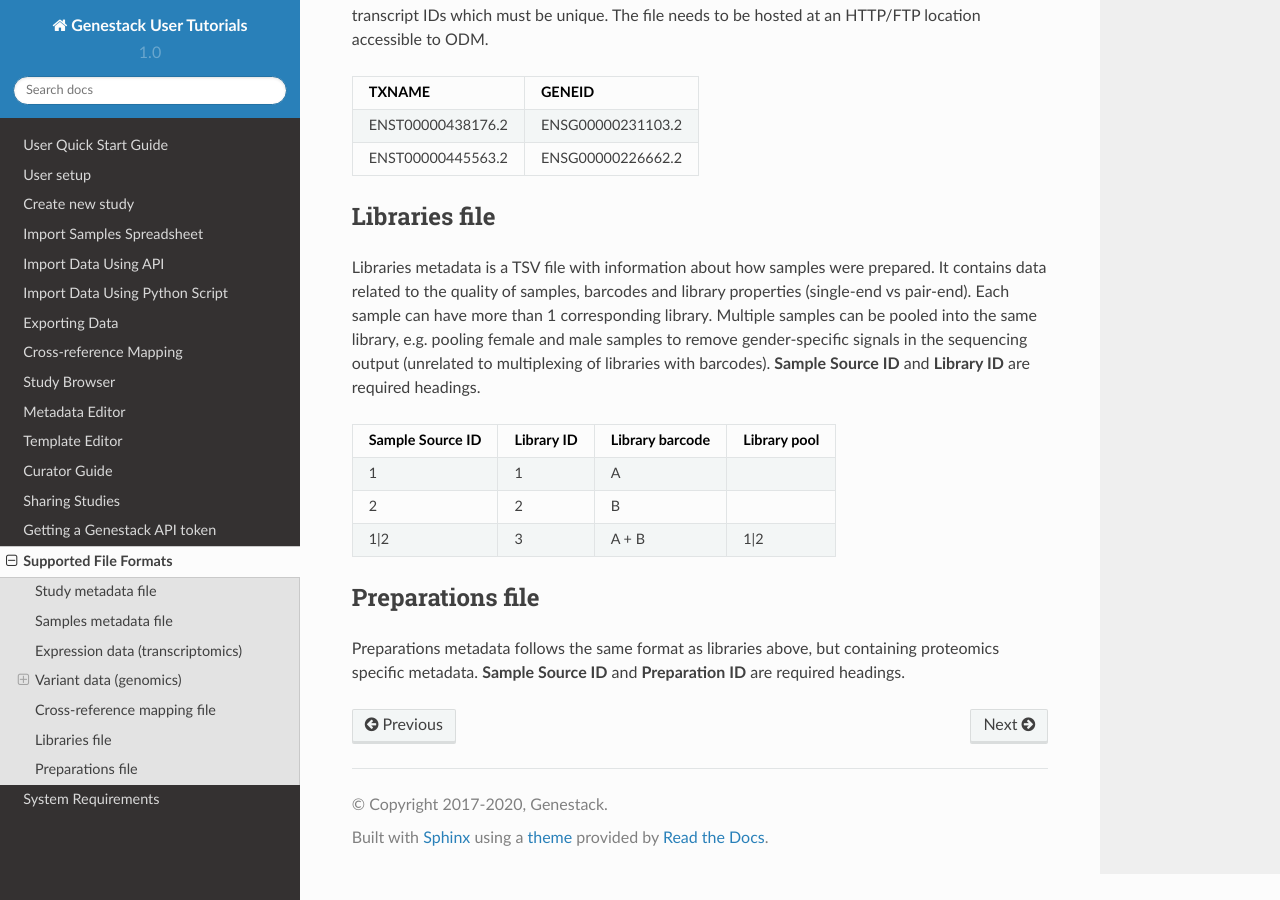
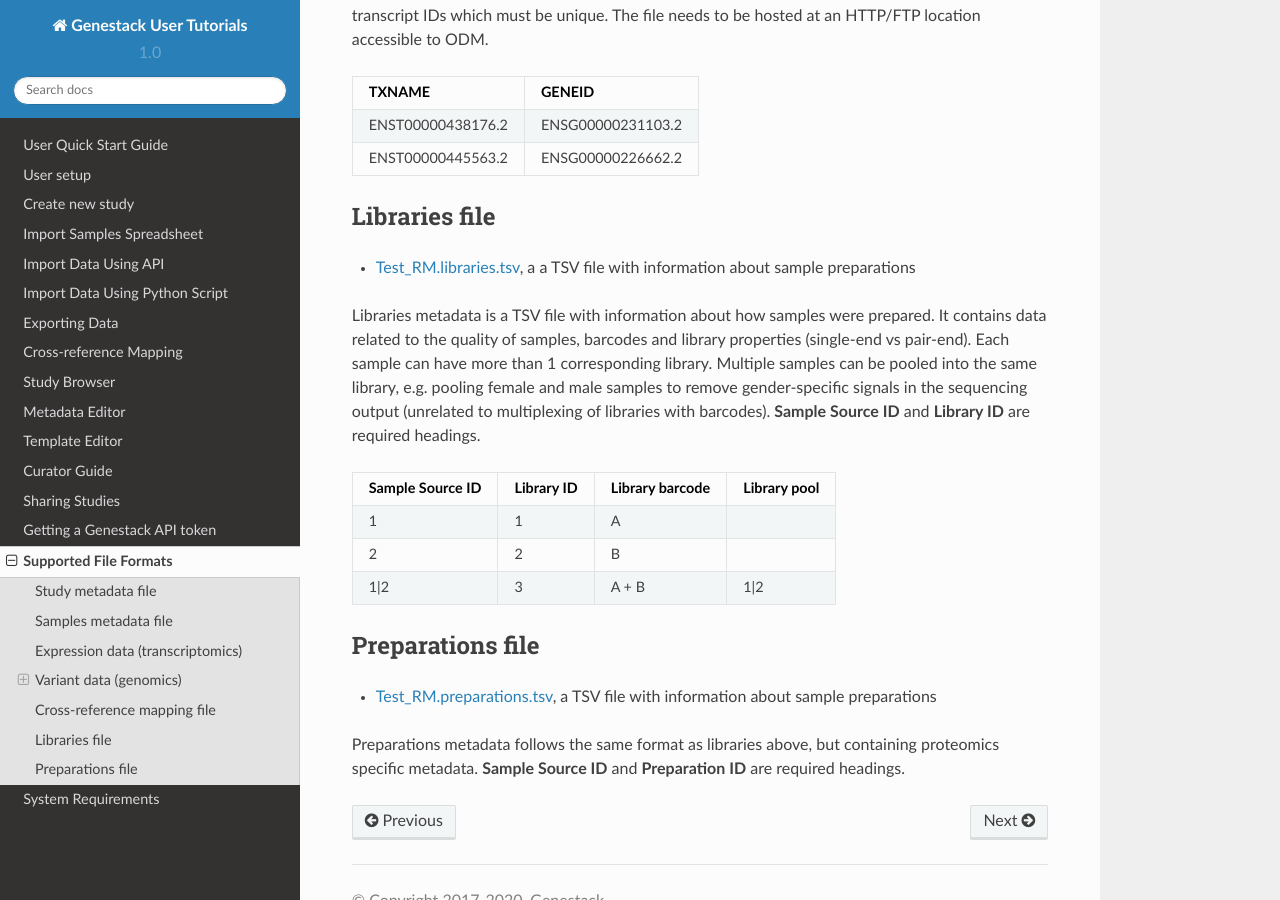
Before and after one commit to genestack/user-guide, a Sphinx documentation site: the page built from source/doc-odm-user-guide/supported-formats.rst, in a window 1280 px wide and 900 px high, scrolled down 7145 px. Built offline with Sphinx 7.4.7 and the Read the Docs theme 2.0.0, drawn with Linux system fonts in a browser that asks for light colours.

Commit message:
added example lib and prep files

```diff
--- a/source/doc-odm-user-guide/supported-formats.rst
+++ b/source/doc-odm-user-guide/supported-formats.rst
@@ -256,6 +256,10 @@
 Libraries file
 --------------
 
+- `Test_RM.libraries.tsv`_, a a TSV file with information about sample preparations
+
+.. _`Test_RM.libraries.tsv`: https://bio-test-data.s3.amazonaws.com/Research_Model_BR-205/Test_RM.libraries.tsv
+
 Libraries metadata is a TSV file with information about how samples were prepared. It contains data related to the quality of samples, barcodes and library properties (single-end vs pair-end). Each sample can have more than 1 corresponding library. Multiple samples can be pooled into the same library, e.g. pooling female and male samples to remove gender-specific signals in the sequencing output (unrelated to multiplexing of libraries with barcodes). **Sample Source ID** and **Library ID** are required headings.
 
 +-------------------+--------------------+--------------------+--------------------+
@@ -271,4 +275,9 @@
 Preparations file
 -----------------
 
+- `Test_RM.preparations.tsv`_, a TSV file with information about sample preparations
+
+.. _`Test_RM.preparations.tsv`: https://bio-test-data.s3.amazonaws.com/Research_Model_BR-205/Test_RM.preparations.tsv
+
+
 Preparations metadata follows the same format as libraries above, but containing proteomics specific metadata. **Sample Source ID** and **Preparation ID** are required headings.
```
